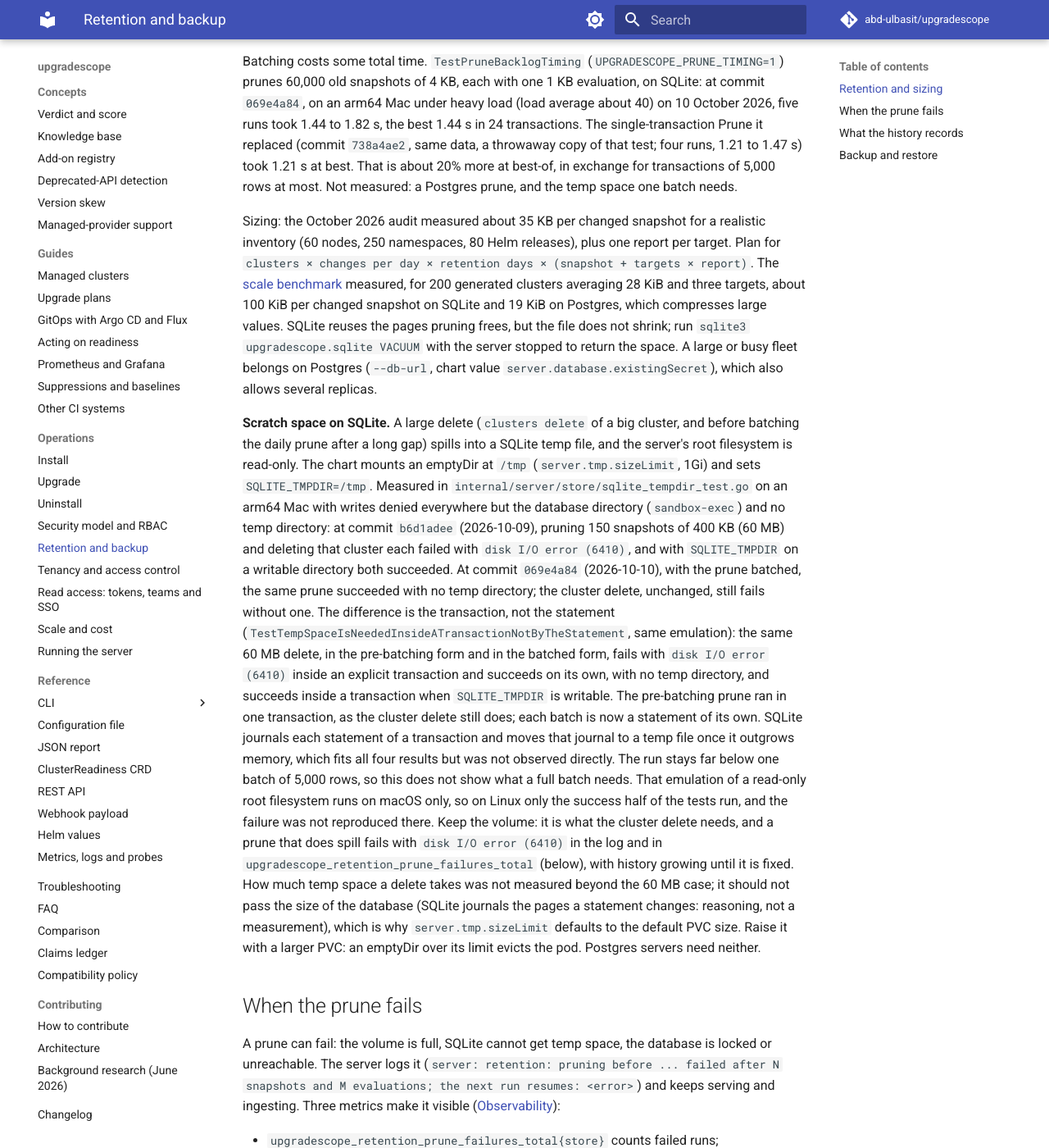
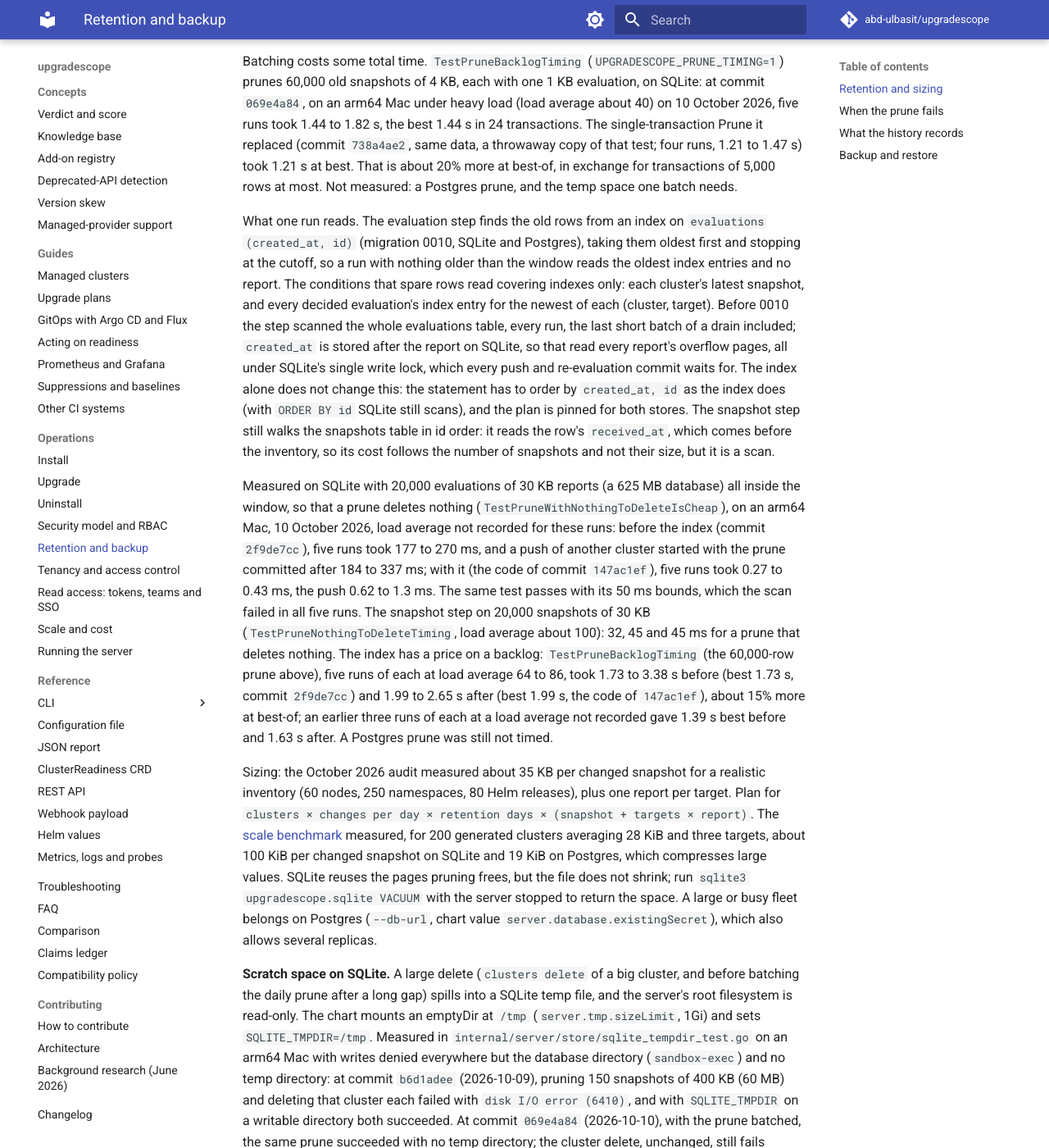
Before and after one commit to abd-ulbasit/upgradescope, an MkDocs documentation site: the page built from docs/operations/retention-and-backup.md, in a window 1280 px wide and 1400 px high, scrolled down 1311 px. Shown: the whole window at 82% size. Built offline with MkDocs 1.6.1 and Material for MkDocs 9.7.7, drawn with Linux system fonts in a browser that asks for light colours; comment, search, counter and statistics services are not loaded; some of the changed text lies outside the part shown.

Commit message:
docs(retention): say which restart cadence each alert arm covers, and what one prune reads
The alert docs claimed the third arm covered a server restarting more often
than every 2 days; the verifier showed it only held after a daily failure
and not for a failure seen first at 1. They now state each arm's cadence,
the counter-value reading and what no arm sees. The retention page states
what one run reads (the evaluation step from idx_evaluations_created_at,
the snapshot step still a scan) with the measured before/after on SQLite
for a no-op prune and for the 60,000-row backlog, which the index makes
about 15% slower at best-of. Claims SV-21 and SV-22 follow.

Refs #296, #297

Co-Authored-By: Claude Fable 5 <noreply@anthropic.com>

```diff
--- a/docs/operations/retention-and-backup.md
+++ b/docs/operations/retention-and-backup.md
@@ -70,6 +70,40 @@ test; four runs, 1.21 to 1.47 s) took 1.21 s at best. That is about 20%
 more at best-of, in exchange for transactions of 5,000 rows at most. Not
 measured: a Postgres prune, and the temp space one batch needs.
 
+What one run reads. The evaluation step finds the old rows from an index on
+`evaluations (created_at, id)` (migration 0010, SQLite and Postgres), taking
+them oldest first and stopping at the cutoff, so a run with nothing older
+than the window reads the oldest index entries and no report. The conditions
+that spare rows read covering indexes only: each cluster's latest snapshot,
+and every decided evaluation's index entry for the newest of each
+(cluster, target). Before 0010 the step scanned the whole evaluations table,
+every run, the last short batch of a drain included; `created_at` is stored
+after the report on SQLite, so that read every report's overflow pages, all
+under SQLite's single write lock, which every push and re-evaluation commit
+waits for. The index alone does not change this: the statement has to order
+by `created_at, id` as the index does (with `ORDER BY id` SQLite still
+scans), and the plan is pinned for both stores. The snapshot step still
+walks the snapshots table in id order: it reads the row's `received_at`,
+which comes before the inventory, so its cost follows the number of
+snapshots and not their size, but it is a scan.
+
+Measured on SQLite with 20,000 evaluations of 30 KB reports (a 625 MB
+database) all inside the window, so that a prune deletes nothing
+(`TestPruneWithNothingToDeleteIsCheap`), on an arm64 Mac, 10 October 2026,
+load average not recorded for these runs: before the index (commit
+`2f9de7cc`), five runs took 177 to 270 ms, and a push of another cluster
+started with the prune committed after 184 to 337 ms; with it (the code of
+commit `147ac1ef`), five runs took 0.27 to 0.43 ms, the push 0.62 to 1.3
+ms. The same test passes with its 50 ms bounds, which the scan failed in all
+five runs. The snapshot step on 20,000 snapshots of 30 KB (`TestPruneNothingToDeleteTiming`,
+load average about 100): 32, 45 and 45 ms for a prune that deletes nothing.
+The index has a price on a backlog: `TestPruneBacklogTiming` (the 60,000-row
+prune above), five runs of each at load average 64 to 86, took 1.73 to 3.38 s
+before (best 1.73 s, commit `2f9de7cc`) and 1.99 to 2.65 s after (best 1.99
+s, the code of `147ac1ef`), about 15% more at best-of; an earlier three runs
+of each at a load average not recorded gave 1.39 s best before and 1.63 s
+after. A Postgres prune was still not timed.
+
 Sizing: the October 2026 audit measured about 35 KB per changed snapshot
 for a realistic inventory (60 nodes, 250 namespaces, 80 Helm releases),
 plus one report per target. Plan for
@@ -136,13 +170,26 @@ visible
   including the batches a failed run had committed.
 
 The chart's `UpgradescopeRetentionStale` alert (`metrics.prometheusRule`;
-not rendered with `server.retention=0`) fires when the gauge is more than
-2 days old, is absent more than 2 days after the server started, or is
-absent after a prune failed in the last 2 days (the third arm is for a
-server that restarts more often than every 2 days, whose failing startup
-prune would otherwise never let the second arm hold). The prune runs at
-startup and then daily, so the first two are two missed days in a row, and
-the alert waits a further 15 minutes (`for`) after its condition holds.
+not rendered with `server.retention=0`) has three arms, and each covers a
+different restart cadence:
+
+| Arm | Fires when | Covers |
+|---|---|---|
+| 1 | the gauge is more than 2 days old | a server that stayed up more than 2 days after a prune last completed, and whose daily prunes since then fail |
+| 2 | the gauge is absent and the oldest server process is more than 2 days old | a server up more than 2 days that never completed a prune, with or without a failure counted |
+| 3 | the gauge is absent and `upgradescope_retention_prune_failures_total` is above 0 | a server that restarts more often than every 2 days (every few hours, say) and whose startup prune keeps failing, where arm 2 never holds because no process gets 2 days old |
+
+Arm 3 reads the counter's value and not `increase()` of it: the startup
+prune fails within milliseconds, before Prometheus first scrapes the new
+process, so the series is first seen at 1 and `increase()` over it is 0.
+Both series restart with the process, so a process that has failed
+nothing, or a restart after a prune succeeded, stays quiet. What no arm
+sees: a process that restarts before it is scraped once (the pod's restarts
+are the signal then), and, with several Postgres replicas, a replica that
+fails while another has completed a prune, since `absent()` looks at the
+whole job (arm 1 still judges each replica's own gauge). The alert waits a
+further 15 minutes (`for`) after its condition holds, and the prune runs at
+startup and then daily, so arm 1 and arm 2 are two missed days in a row.
 Until a run completes the database keeps growing.
 
 `/readyz` does not change: it pings the database and nothing else. A server
```
Also changed, not shown: docs/claims.md (+2 -2 lines), docs/guides/prometheus-grafana.md (+1 -1 lines), docs/observability.md (+18 -6 lines), 1 other file.
